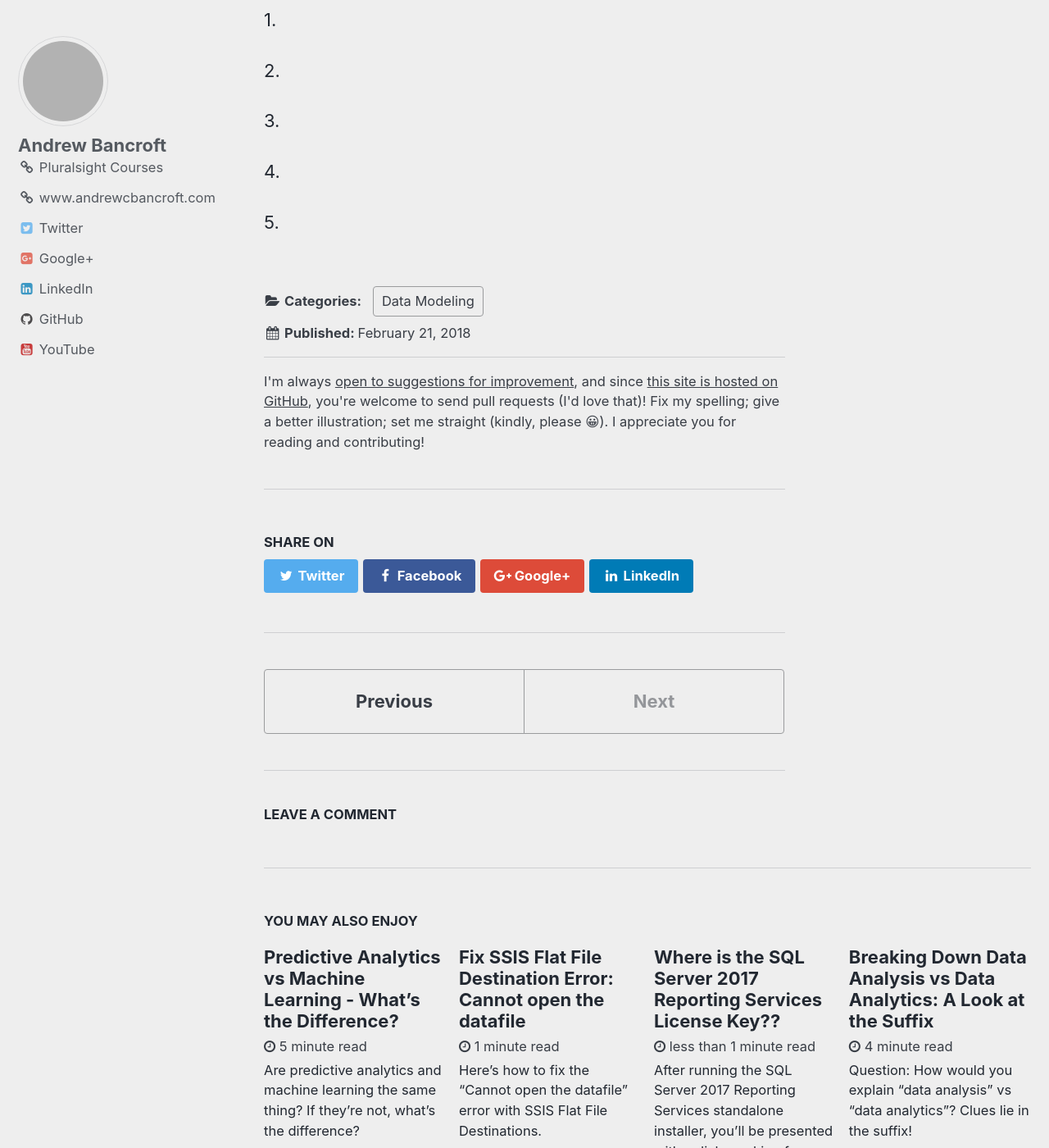
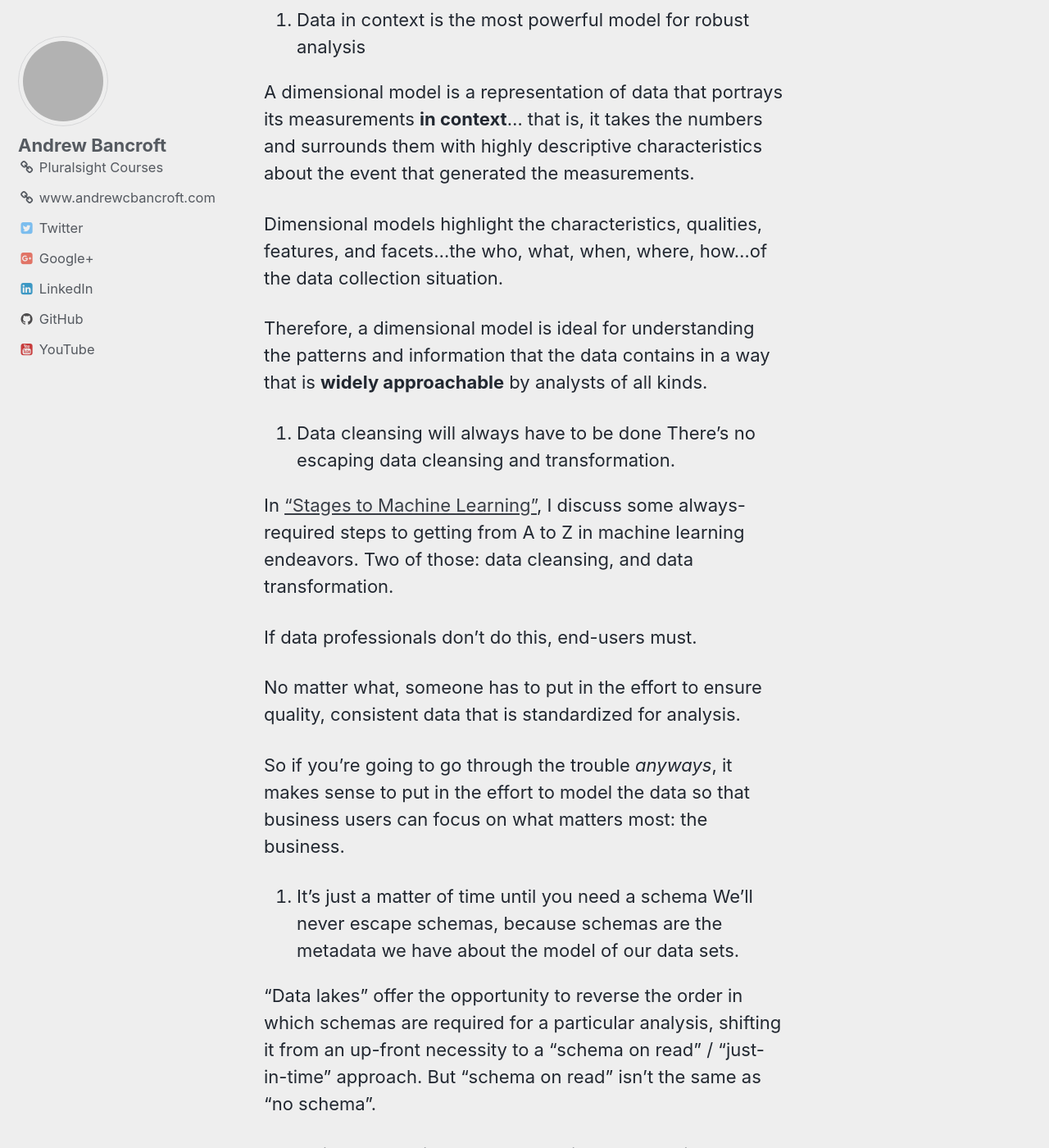
Before and after one commit to andrewcbancroft/datadaylife-blog, a Jekyll site: the page built from _posts/2018-02-21-winning-with-dimensional-models-in-age-of-big-data.md, in a window 1280 px wide and 1400 px high, scrolled down 1574 px. Shown: the whole window at 82% size. Built offline with Jekyll 4.4.1, drawn with Linux system fonts in a browser that asks for light colours; comment, search, counter and statistics services are not loaded; some of the changed text lies outside the part shown; grey boxes are pictures that could not be loaded.

Commit message:
Update 2018-02-21-winning-with-dimensional-models-in-age-of-big-data.md

```diff
--- a/_posts/2018-02-21-winning-with-dimensional-models-in-age-of-big-data.md
+++ b/_posts/2018-02-21-winning-with-dimensional-models-in-age-of-big-data.md
@@ -25,11 +25,33 @@
 
 That's why I believe there are at least 5 reasons that dimensional models can be a huge win for the business and for IT.
 
-1.
+1. Data in context is the most powerful model for robust analysis
 
-2.
+A dimensional model is a representation of data that portrays its measurements **in context**... that is, it takes the numbers and surrounds them with highly descriptive characteristics about the event that generated the measurements.
 
-3.
+Dimensional models highlight the characteristics, qualities, features, and facets...the who, what, when, where, how...of the data collection situation.
+
+Therefore, a dimensional model is ideal for understanding the patterns and information that the data contains in a way that is **widely approachable** by analysts of all kinds.
+
+2. Data cleansing will always have to be done
+There's no escaping data cleansing and transformation.
+
+In ["Stages to Machine Learning"](https://www.dataday.life/stages-to-machine-learning/), I discuss some always-required steps to getting from A to Z in machine learning endeavors.  Two of those:  data cleansing, and data transformation.
+
+If data professionals don't do this, end-users must.
+
+No matter what, someone has to put in the effort to ensure quality, consistent data that is standardized for analysis.
+
+So if you're going to go through the trouble *anyways*, it makes sense to put in the effort to model the data so that business users can focus on what matters most: the business.
+
+3. It's just a matter of time until you need a schema
+We'll never escape schemas, because schemas are the metadata we have about the model of our data sets.
+
+"Data lakes" offer the opportunity to reverse the order in which schemas are required for a particular analysis, shifting it from an up-front necessity to a "schema on read" / "just-in-time" approach.  But "schema on read" isn't the same as "no schema".
+
+So again, whether it's schema on write, as we do in traditional Extract-Transform-Load processes, or if it's schema on read, as the advent of a data lake provides, there's likely going to be a schema in your future.
+
+It makes sense, then, to design a schema (a model, if you will) that end-users can readily understand and work with using a business intelligence reporting and visualization tool of their choice.
 
 4.
 
```
